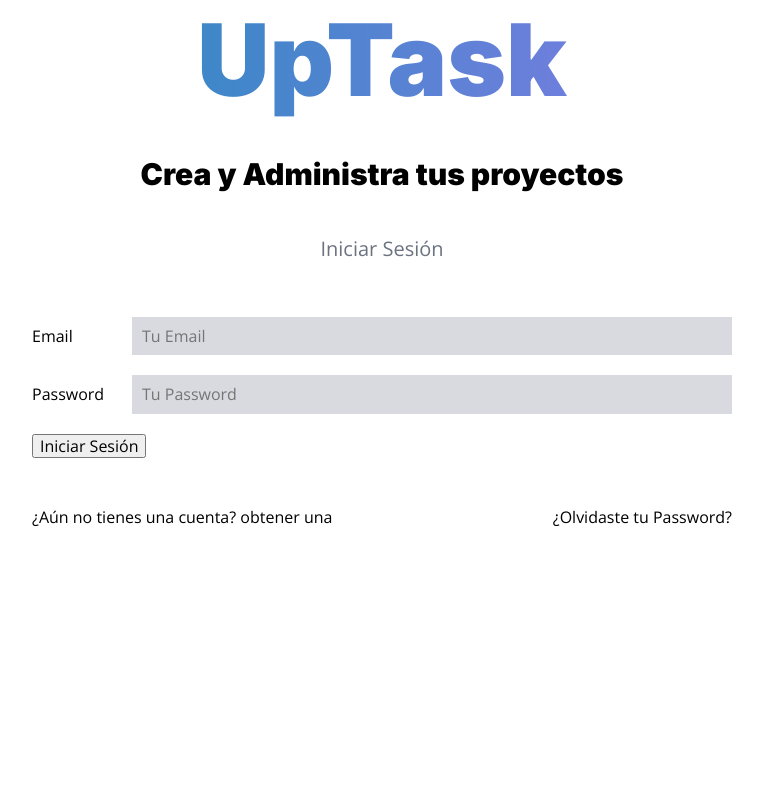
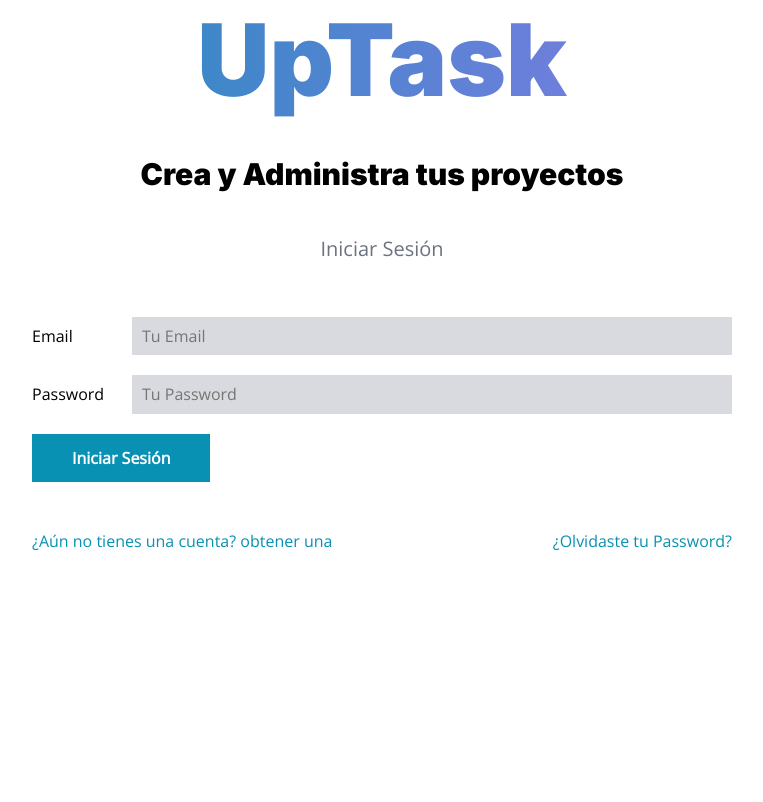
Before and after one commit to EDUARDOCD18/UpTask_MVC, a PHP site: template views/auth/login.php in a window 1280 px wide. Shown: the part 48-850 px from the top of the page, without its empty margins (258-1021 px from the left). Run offline with PHP 8.4, Linux system fonts and the light colour scheme; the template is opened without the code that fills it, so the values that code supplies are empty; style sheets or scripts are compiled from the project's sources.

Commit message:
565. Finalizando la Vista del Login

```diff
--- a/src/scss/auth/_crear.scss
+++ /dev/null
@@ -1,24 +0,0 @@
-@use "base/variables" as v;
-@use "base/mixins" as m;
-@use "sass:color";
-
-.crear {
-  margin-top: 5rem;
-
-  .uptask {
-    background: linear-gradient(
-      to right,
-      v.$cyan 0%,
-      color.scale(v.$morado, $lightness: 30%) 100%
-    );
-
-    color: transparent;
-    background-clip: text;
-    font-size: 7rem;
-    text-align: center;
-
-    @include m.tablet {
-      font-size: 10rem;
-    }
-  }
-}
--- a/src/scss/auth/_index.scss
+++ b/src/scss/auth/_index.scss
@@ -1 +1 @@
-@forward "crear";
+@forward "login";
--- /dev/null
+++ b/src/scss/auth/_login.scss
@@ -0,0 +1,46 @@
+@use "base/variables" as v;
+@use "base/mixins" as m;
+@use "sass:color";
+
+/* Estilos para la página de Login */
+.login {
+  margin-top: 5rem;
+
+  /* Logo de UpTask */
+  .uptask {
+    background: linear-gradient(
+      to right,
+      v.$cyan 0%,
+      color.scale(v.$morado, $lightness: 30%) 100%
+    );
+
+    color: transparent;
+    background-clip: text;
+    font-size: 7rem;
+    text-align: center;
+
+    @include m.tablet {
+      font-size: 10rem;
+    }
+  }
+
+  /* Estilos para el botón de submit */
+  input[type="submit"] {
+    @include m.boton(v.$cyan, v.$blanco);
+
+    &:hover {
+      background-color: color.scale(v.$morado, $lightness: 10%);
+    }
+
+    &:focus {
+      background-color: color.scale(v.$morado, $lightness: 10%);
+    }
+  }
+
+  /* Estilo para los enlaces de acciones */
+  .acciones {
+    a {
+      color: v.$cyan;
+    }
+  }
+}
--- a/views/auth/login.php
+++ b/views/auth/login.php
@@ -1,4 +1,4 @@
-<div class="contenedor crear">
+<div class="contenedor login">
     <h1 class="uptask">UpTask</h1>
     <p class="tagline">Crea y Administra tus proyectos</p>
 
```
